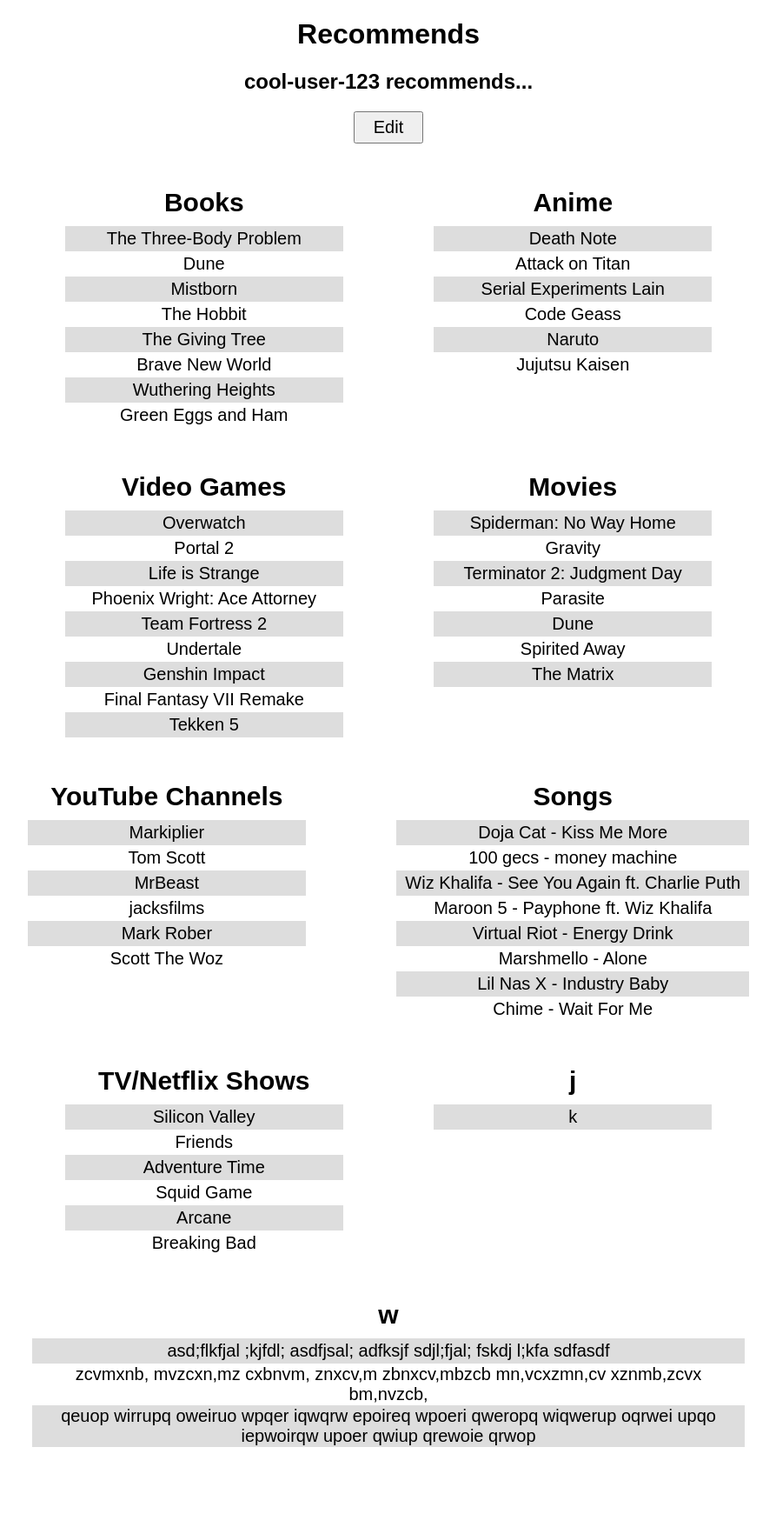
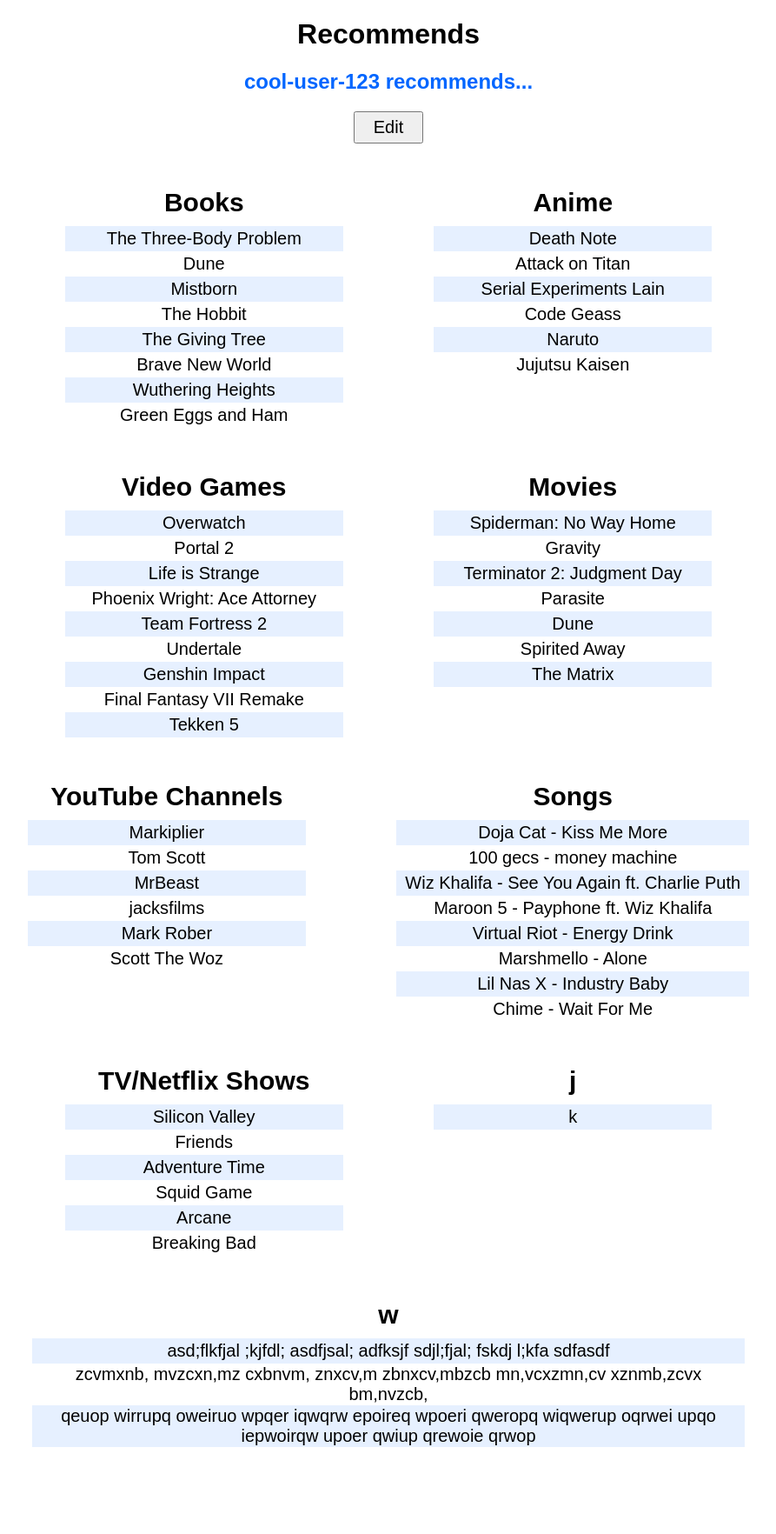
Before and after one commit to prydt/recommends, a Flask app: a page that uses templates/user_page.html.jinja in a window 1280 px wide. Shown: the whole page at 87% size, without its empty margins (193-1086 px from the left). Run offline with Flask 2, Linux system fonts and the light colour scheme; some web fonts are replaced.

Commit message:
Added user page hues

```diff
--- a/app.py
+++ b/app.py
@@ -58,8 +58,7 @@
     # TODO user_data = jsonified data from the database
     # TODO editable = True if user is logged in and viewing their own page
 
-    # TODO colors and hsv to rgb conversion
-    return render_template("user_page.html.jinja", user_data=test_data.data, editable=True, is_editing=False, colors=["fffff", "000000" ])
+    return render_template("user_page.html.jinja", user_data=test_data.data, editable=True, is_editing=False)
 
 @app.route('/edit', methods=["GET", "POST"])
 # @login_required
--- a/templates/user_page.html.jinja
+++ b/templates/user_page.html.jinja
@@ -6,6 +6,15 @@
     <meta name="viewport" content="width=device-width, initial-scale=1.0">
     <title>{{ user_data.username }} recommends...</title>
     <link rel="stylesheet" href="static/style.css">
+    <style>
+        table.recommendation-table tr:nth-child(even) {
+            background-color: hsl({{ user_data.hue }}, 100%, 95%);
+        }
+
+        #user-recommends {
+            color: hsl({{ user_data.hue }}, 100%, 50%);
+        }
+    </style>
 </head>
 <body {% if is_editing %} onload="onload()" {% endif %}>
     <div id="content">
--- a/test_data.py
+++ b/test_data.py
@@ -1,5 +1,6 @@
 data = {
     "username": "cool-user-123",
+    "hue": 216,
     'recommendationCategories': ['Books', 'Anime', 'Video Games', 'Movies', 'YouTube Channels', 'Songs', 'TV/Netflix Shows', 'j', 'w'],
     'recommendations': [
         ['The Three-Body Problem', 'Dune', 'Mistborn', 'The Hobbit', 'The Giving Tree', 'Brave New World', 'Wuthering Heights', 'Green Eggs and Ham'],
```
